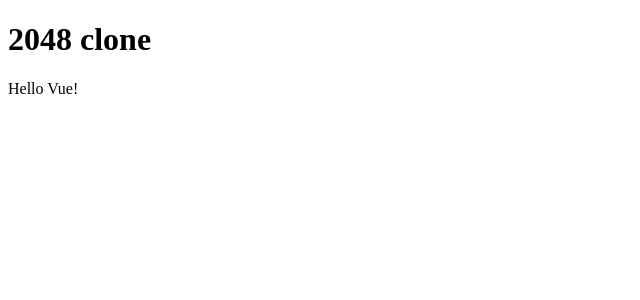
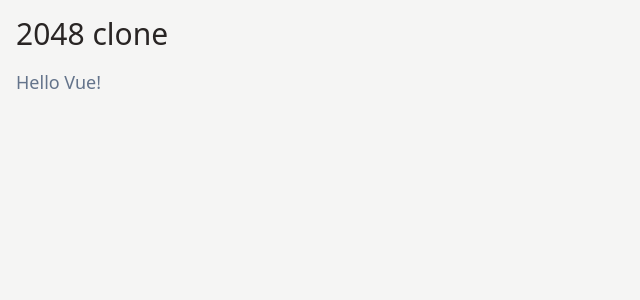
Before and after one commit to alexander-alarcon/2048-vue, a Vue app: page / in a window 1280 px wide. Shown: the top 300 px of the page, without its empty margins (0-640 px from the left). Built offline with nearby package versions, Linux system fonts and the light colour scheme.

Commit message:
Add tailwindcss

```diff
--- a/index.html
+++ b/index.html
@@ -6,7 +6,7 @@
     <meta name="viewport" content="width=device-width, initial-scale=1.0" />
     <title>2048 Clone</title>
   </head>
-  <body>
+  <body class="h-screen w-screen bg-stone-100">
     <div id="app"></div>
     <script type="module" src="/src/main.js"></script>
   </body>
--- a/package.json
+++ b/package.json
@@ -14,13 +14,17 @@
   },
   "devDependencies": {
     "@vitejs/plugin-vue": "^2.3.3",
+    "autoprefixer": "^10.4.7",
     "eslint": "^8.17.0",
     "eslint-config-airbnb-base": "^15.0.0",
     "eslint-config-prettier": "^8.5.0",
     "eslint-plugin-import": "^2.26.0",
     "eslint-plugin-vue": "^9.1.1",
     "husky": "^8.0.1",
+    "postcss": "^8.4.14",
     "prettier": "^2.7.0",
+    "prettier-plugin-tailwindcss": "^0.1.11",
+    "tailwindcss": "^3.1.3",
     "vite": "^2.9.9"
   }
 }
--- /dev/null
+++ b/postcss.config.js
@@ -0,0 +1,6 @@
+module.exports = {
+  plugins: {
+    tailwindcss: {},
+    autoprefixer: {},
+  },
+}
--- a/src/App.vue
+++ b/src/App.vue
@@ -8,6 +8,6 @@ message.value = 'Hello Vue!'
 </script>
 
 <template>
-  <h1>2048 clone</h1>
-  <p>{{ message }}</p>
+  <h1 class="text-3xl text-stone-800 p-4">2048 clone</h1>
+  <p class="text-lg text-slate-500 px-4">{{ message }}</p>
 </template>
--- /dev/null
+++ b/src/index.css
@@ -0,0 +1,3 @@
+@tailwind base;
+@tailwind components;
+@tailwind utilities;
--- a/src/main.js
+++ b/src/main.js
@@ -1,4 +1,6 @@
 import { createApp } from 'vue';
 import App from './App.vue';
 
+import './index.css';
+
 createApp(App).mount('#app');
--- /dev/null
+++ b/tailwind.config.js
@@ -0,0 +1,8 @@
+/** @type {import('tailwindcss').Config} */
+module.exports = {
+  content: ['./index.html', './src/**/*.{vue,js}'],
+  theme: {
+    extend: {},
+  },
+  plugins: [],
+};
```
Also changed, not shown: 1 other file (tests, documents, lock files or other folders).
